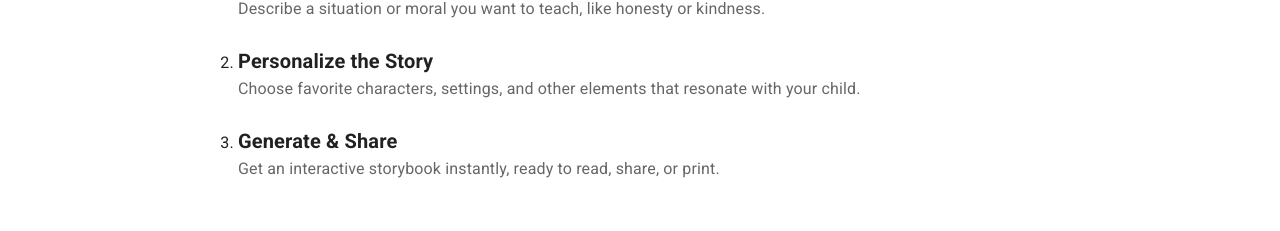
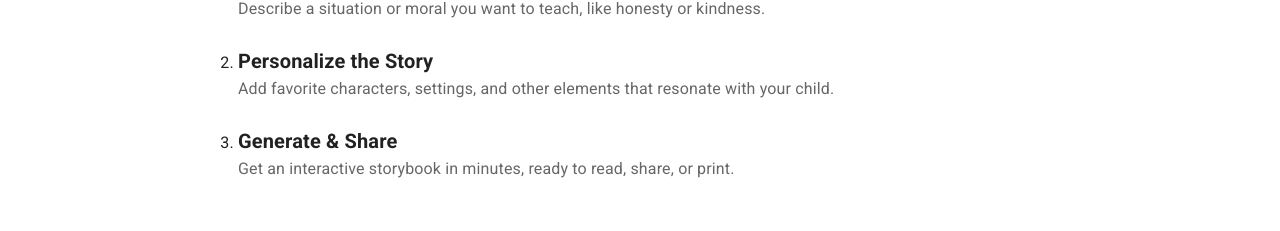
Before and after one commit to ryanraen/storybooker, a React (Vite) app in the folder frontend/: page / in a window 1280 px wide. Shown: the part 2703-2934 px from the top of the page. Built offline with nearby package versions, Linux system fonts and the light colour scheme.

Commit message:
changed steps section in home page

```diff
--- a/frontend/src/pages/App.jsx
+++ b/frontend/src/pages/App.jsx
@@ -38,11 +38,11 @@ export default function App() {
     },
     {
       title: "Personalize the Story",
-      desc: "Choose favorite characters, settings, and other elements that resonate with your child.",
+      desc: "Add favorite characters, settings, and other elements that resonate with your child.",
     },
     {
       title: "Generate & Share",
-      desc: "Get an interactive storybook instantly, ready to read, share, or print.",
+      desc: "Get an interactive storybook in minutes, ready to read, share, or print.",
     },
   ];
 
@@ -324,7 +324,7 @@ export default function App() {
         </Box>
 
         {/* Footer */}
-        <Box sx={{ py: 5, textAlign: "center", color: "text.secondary" }}>
+        <Box sx={{ py: 5, textAlign: "center", bgcolor: "white", color: "text.secondary" }}>
           © {new Date().getFullYear()} Storybooker. No rights reserved.
         </Box>
       </Box>
```
